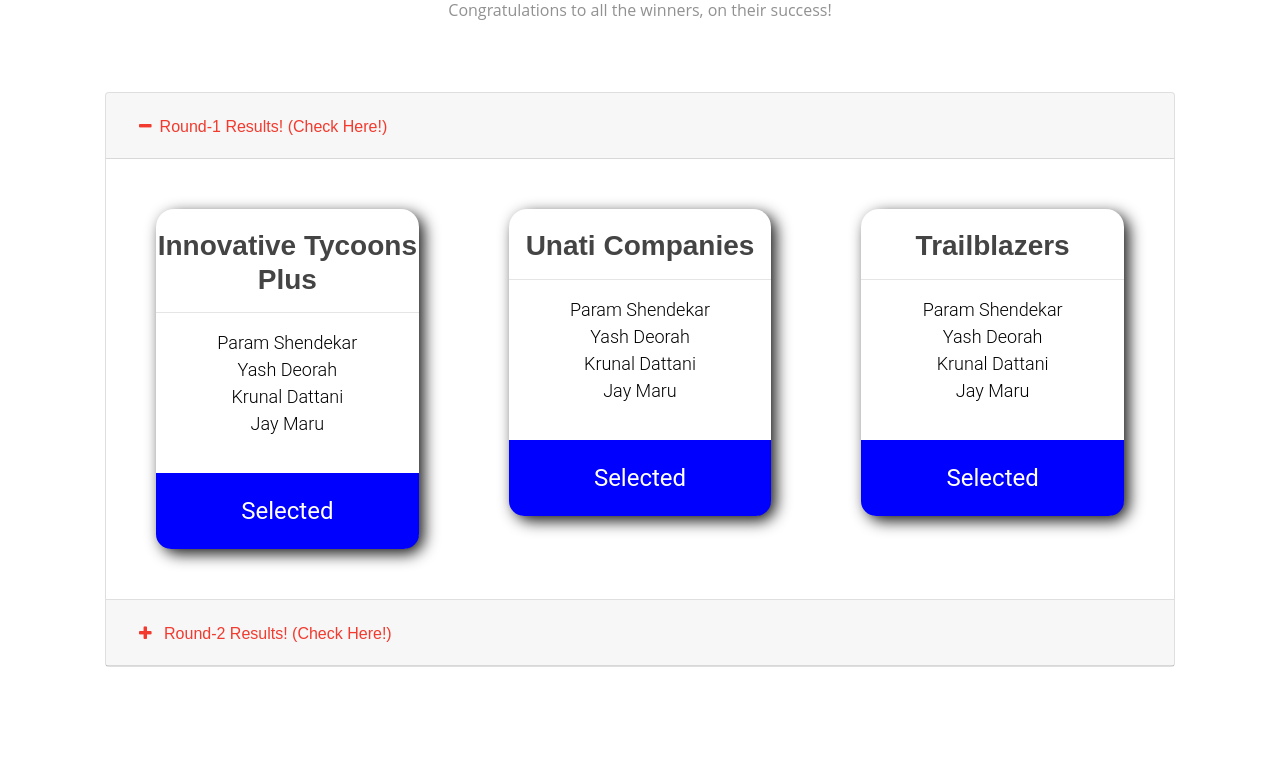
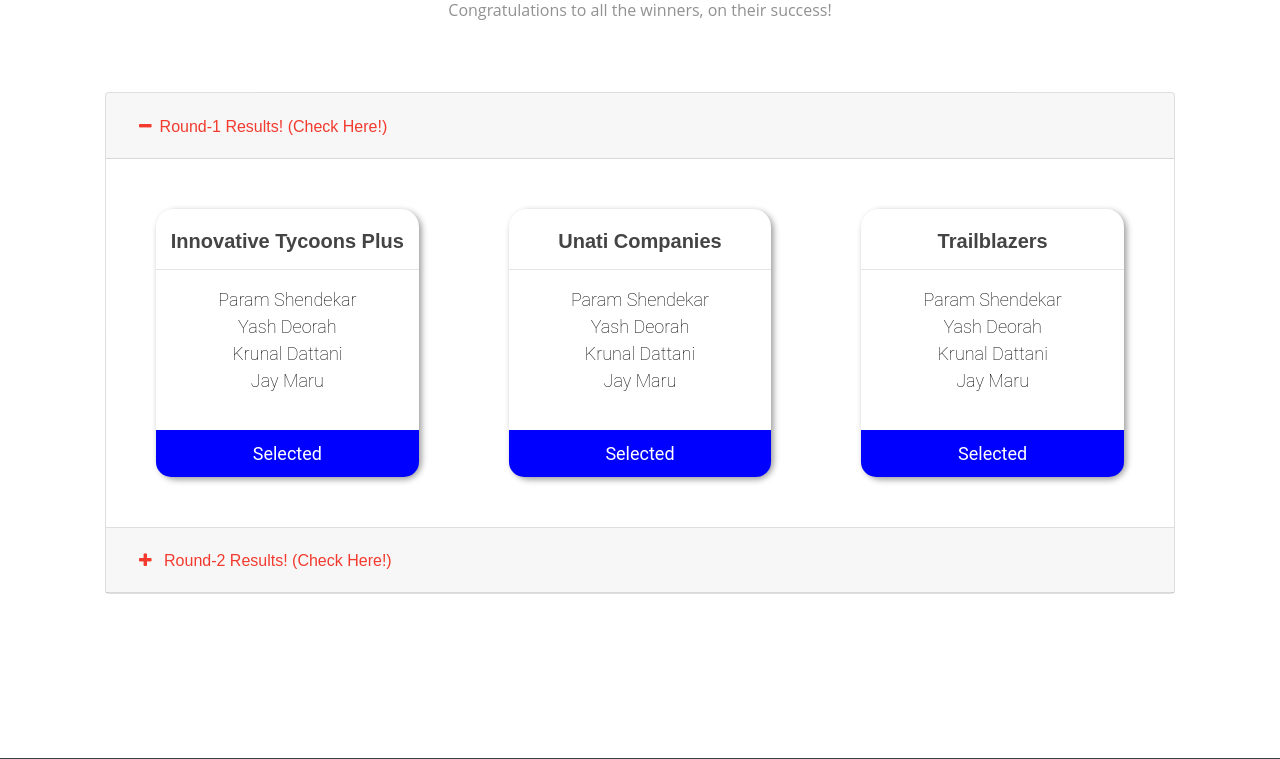
Before and after one commit to param-s-8/BloomBox-Entrepreneurship-Cell-Website, a Django app: page /results in a window 1280 px wide, after a click on "Round-1 Results! (Check Here!)". Shown: the part 177-936 px from the top of the page. Run offline with Django 3.2, Linux system fonts and the light colour scheme; some libraries are stand-ins or nearby versions.

Commit message:
result page changes

```diff
--- a/static/styles/css/results.css
+++ b/static/styles/css/results.css
@@ -1,10 +1,9 @@
 .card-bb{
     border-radius: 18px;
     background: white;
-    box-shadow: 5px 5px 15px rgba(0,0,0,0.9);
+    box-shadow: 2.5px 2.5px 6px rgba(0,0,0,0.4);
     font-family: roboto;
     text-align: center;
-
     transition: 0.5s ease;
     cursor: pointer;
     margin:30px;
@@ -19,25 +18,26 @@
   .card-bb .card-text p {
     color: black;
     font-size:15px;
-    font-weight: 300;
+    font-weight: 250;
   }
   .card-bb .card-text h2 {
     margin-top:0px;
-    font-size:28px;
+    font-size:20px;
+    font-weight: 200;
   }
 
   .card-stats {
     border-bottom-left-radius: 15px;
     border-bottom-right-radius: 15px;
     background: blue;
-    font-size: x-large;
+    font-size: large;
     color: white;
-    padding: 20px 0;
+    padding: 10px 0;
   }
 
   .card-bb:hover {
-    transform: scale(1.15);
-    box-shadow: 5px 5px 15px rgba(0,0,0,0.6);
+    transform: scale(1.05);
+    box-shadow: 2.5px 2.5px 6px rgba(0,0,0,0.4);
   }
 
   .section-title {
--- a/templates/index.html
+++ b/templates/index.html
@@ -58,6 +58,7 @@
                     <i class="icofont-quote-right"></i>
                 </h2>
                 <a data-aos="fade-up" href="{% url 'events' %}" class="btn-get-started scrollto">Register For Event</a>
+                <a data-aos="fade-up" href="{% url 'results' %}" class="btn-get-started scrollto">Results</a>
 
             </div>
         </section>
```
